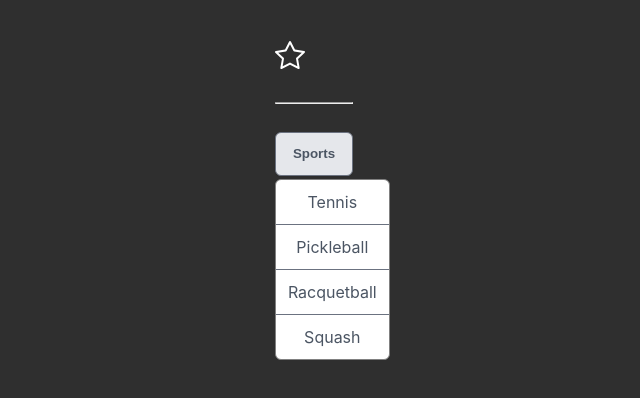
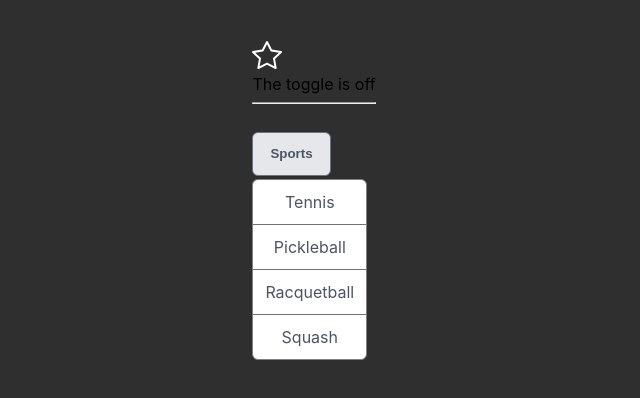
Before and after one commit to emirisato1003/advanced-react-lab, a React (Vite) app in the folder advanced-react-lab-menu/: page / in a window 1280 px wide. Shown: the top 398 px of the page, without its empty margins (326-966 px from the left). Built offline with nearby package versions, Linux system fonts and the light colour scheme.

Commit message:
import toggle off to index.jsx

```diff
--- a/advanced-react-lab-menu/src/App.jsx
+++ b/advanced-react-lab-menu/src/App.jsx
@@ -12,6 +12,7 @@ function App() {
           <Star />
         </Toggle.Button>
         <Toggle.On>The toggle is on</Toggle.On>
+        <Toggle.Off>The toggle is off</Toggle.Off>
       </Toggle>
       <br />
       <hr />
--- a/advanced-react-lab-menu/src/Star/Toggle/ToggleOff.jsx
+++ b/advanced-react-lab-menu/src/Star/Toggle/ToggleOff.jsx
@@ -4,5 +4,5 @@ import { ToggleContext } from "./Toggle";
 export default function ToggleOff({ children }) {
     const { on } = useContext(ToggleContext);
 
-    return !on ? null : { children };
+    return on ? null :  children ;
 }
--- a/advanced-react-lab-menu/src/Star/Toggle/index.jsx
+++ b/advanced-react-lab-menu/src/Star/Toggle/index.jsx
@@ -1,7 +1,9 @@
 import Toggle from "./Toggle"
 import ToggleButton from "./ToggleButton"
 import ToggleOn from "./ToggleOn"
+import ToggleOff from "./ToggleOff"
 
 Toggle.On = ToggleOn
+Toggle.Off = ToggleOff
 Toggle.Button = ToggleButton
 export default Toggle
```
